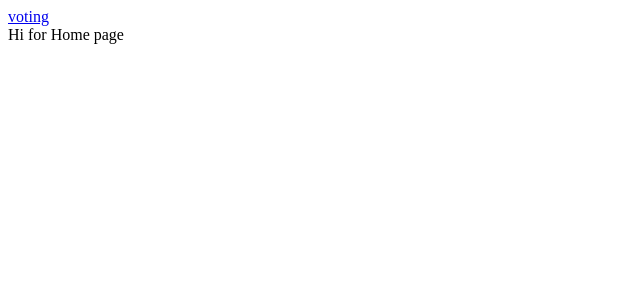
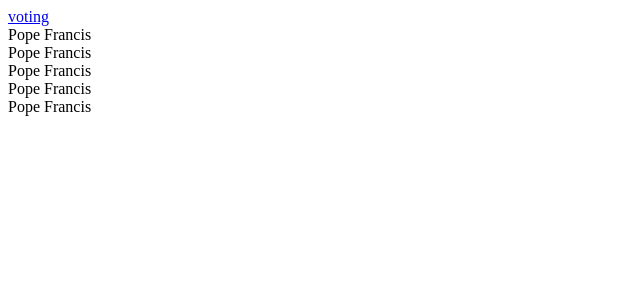
Before and after one commit to edevargas/dev-voting, a Next.js app: page / in a window 1280 px wide. Shown: the top 300 px of the page, without its empty margins (0-640 px from the left). Built offline with nearby package versions, Linux system fonts and the light colour scheme.

Commit message:
[FEAT] Fetching people on home

```diff
--- a/pages/index.tsx
+++ b/pages/index.tsx
@@ -1,11 +1,25 @@
-import React from 'react'
+import React, {useEffect, useState} from 'react'
 import Navbar from '../components/Navbar/Navbar'
 
 const Home = () => {
+    const [people, setPeople] = useState<TPerson[]>([])
+
+    useEffect(() => {
+    getData()
+    }, [])
+
+    const getData = async () => {
+        window.fetch('/api/people')
+            .then( response => response.json())
+            .then(json => setPeople(json))
+    }
+
     return (
         <div>
             <Navbar/>
-            Hi for Home page
+            {people.map(person => (
+                <div key={person.id}>{person.name}</div>)
+            )}
         </div>
     )
 }
```
